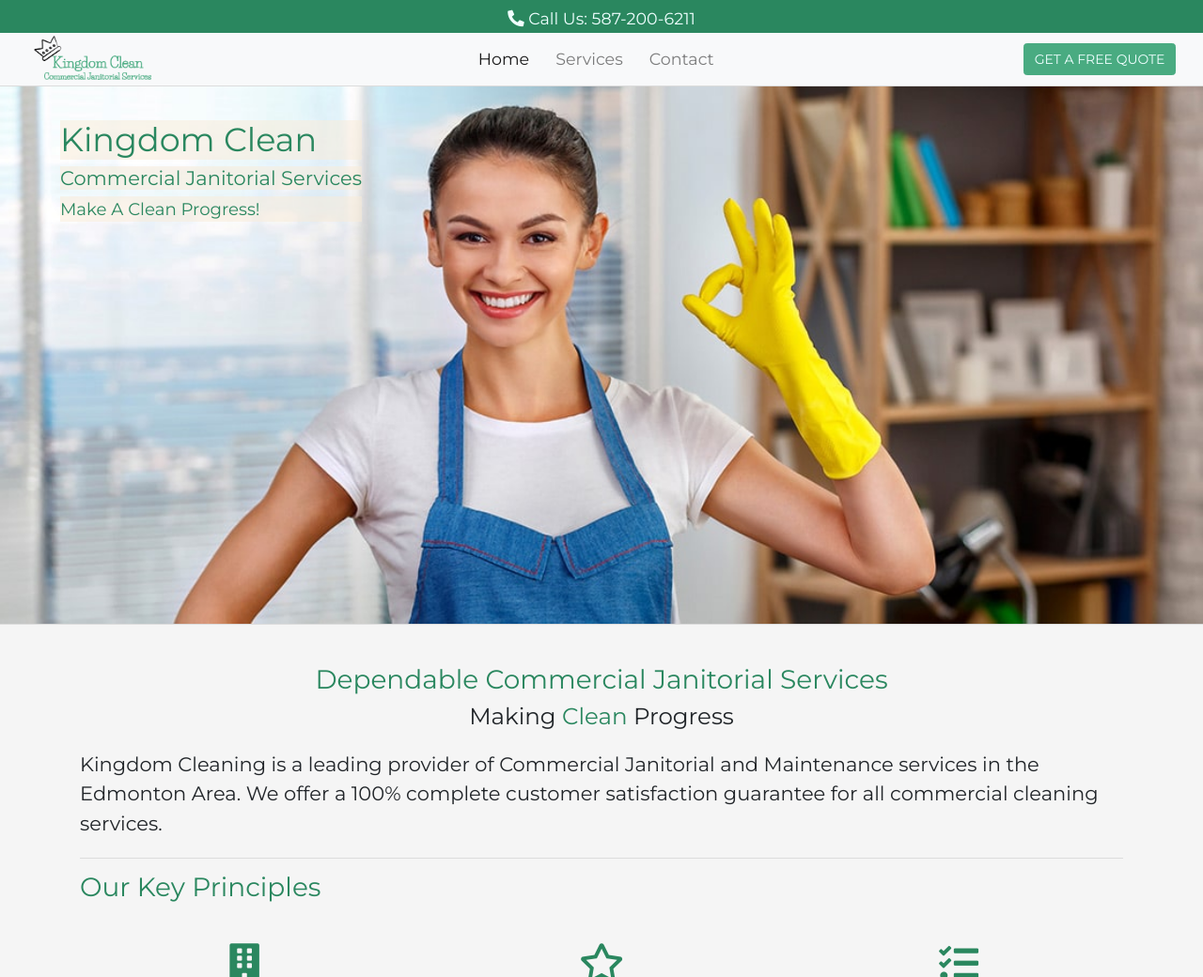
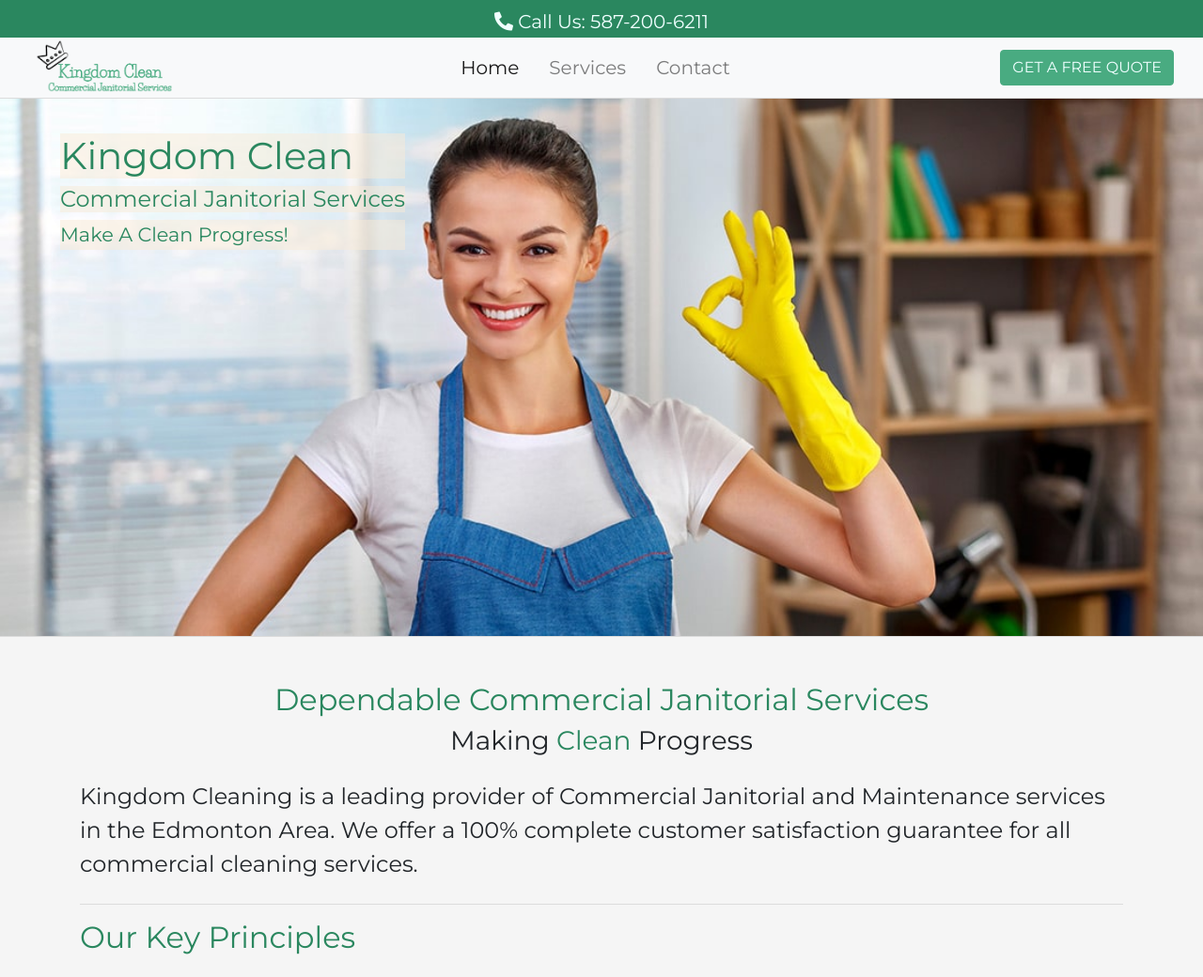
Before and after one commit to ahmeda37/clean, a Flask app: page / in a window 1280 px wide. Shown: the top 1040 px of the page at 94% size. Run offline with Flask 2, Linux system fonts and the light colour scheme; some libraries are stand-ins or nearby versions.

Commit message:
mobile res

```diff
--- a/static/css/style.css
+++ b/static/css/style.css
@@ -3,26 +3,26 @@ html, body {
     height: 100%;
     font-family: 'Montserrat', sans-serif;
 }
-@media screen and (min-width: 320px) {
-    html {
-        font-size: calc(6px + 6 * ((25vw - 320px) / 680));
-    }
-}
-@media screen and (min-width: 425px) {
-    html {
-        font-size: calc(8px + 6 * ((25vw - 320px) / 680));
-    }
-}
-@media screen and (min-width: 760px) {
-    html {
-        font-size: calc(12px + 6 * ((25vw - 320px) / 680));
-    }
-}
-@media screen and (min-width: 1000px) {
-    html {
-        font-size: 14px;
-    }
-}
+/*@media screen and (min-width: 320px) {*/
+/*    html {*/
+/*        font-size: calc(6px + 6 * ((25vw - 320px) / 680));*/
+/*    }*/
+/*}*/
+/*@media screen and (min-width: 425px) {*/
+/*    html {*/
+/*        font-size: calc(8px + 6 * ((25vw - 320px) / 680));*/
+/*    }*/
+/*}*/
+/*@media screen and (min-width: 760px) {*/
+/*    html {*/
+/*        font-size: calc(12px + 6 * ((25vw - 320px) / 680));*/
+/*    }*/
+/*}*/
+/*@media screen and (min-width: 1000px) {*/
+/*    html {*/
+/*        font-size: 14px;*/
+/*    }*/
+/*}*/
 
 body{
     background-color: whitesmoke;
--- a/templates/contact.html
+++ b/templates/contact.html
@@ -47,8 +47,8 @@
             <p><b>Email:</b> <a href="mailto:info@kingdomclean.ca">info@KingdomClean.ca</a></p>
         </div>
     </div>
-    <div>
-        {{googlemap("simple-map", 37.4419, -122.1419)}}
-    </div>
+<!--    <div>-->
+<!--        {{googlemap("simple-map", 37.4419, -122.1419)}}-->
+<!--    </div>-->
 </div>
 {%endblock content%}
```
